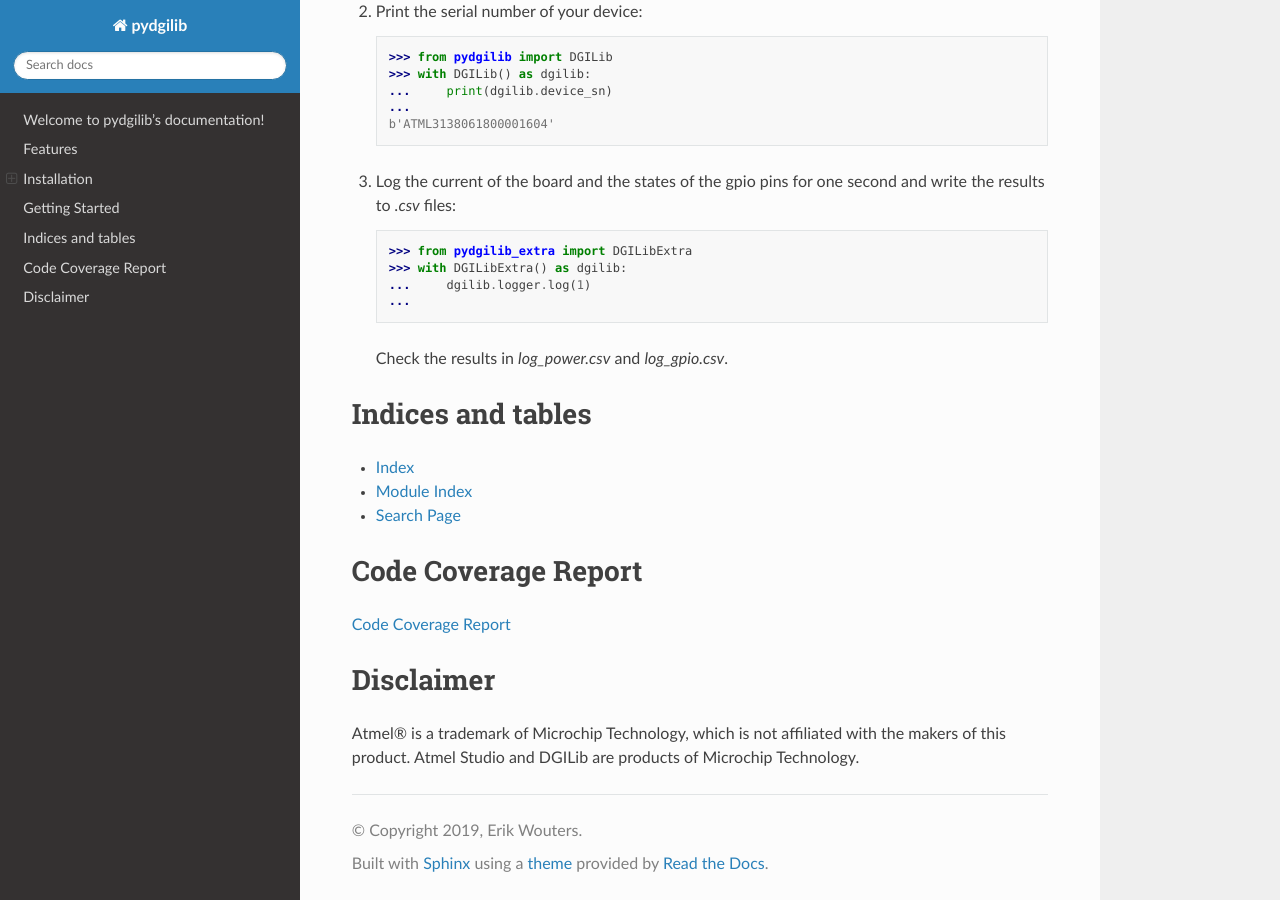
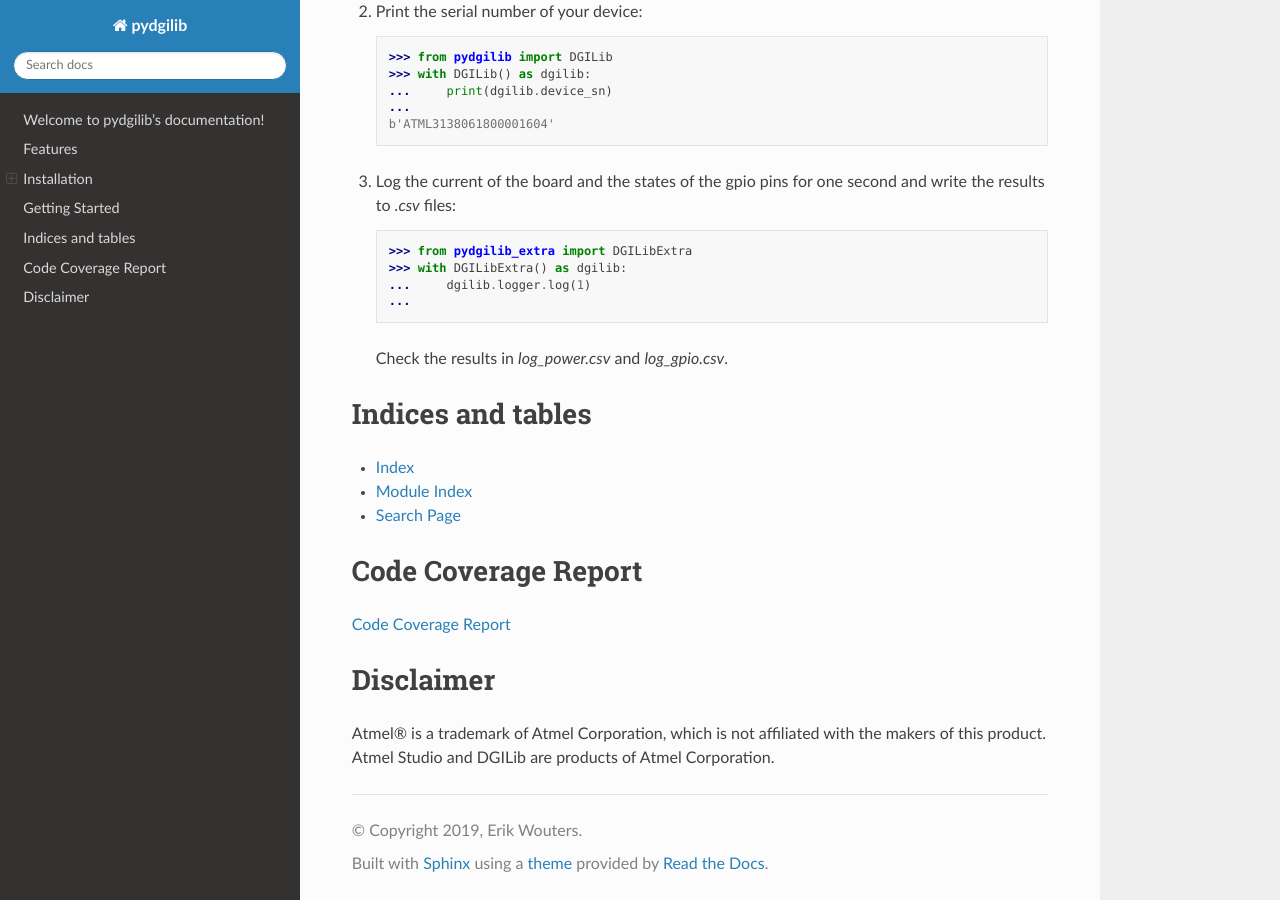
Before and after one commit to EWouters/pydgilib, a Sphinx documentation site: the page built from docs/index.rst, in a window 1280 px wide and 900 px high, scrolled down 1370 px. Built offline with Sphinx 7.4.7 and the Read the Docs theme 2.0.0, drawn with Linux system fonts in a browser that asks for light colours.

Commit message:
Corrected owner of Atmel

```diff
--- a/docs/index.rst
+++ b/docs/index.rst
@@ -94,5 +94,5 @@ Code Coverage Report
 Disclaimer
 ==========
 
-Atmel® is a trademark of Microchip Technology, which is not affiliated with the makers of this product.
-Atmel Studio and DGILib are products of Microchip Technology.
+Atmel® is a trademark of  Atmel Corporation, which is not affiliated with the makers of this product.
+Atmel Studio and DGILib are products of Atmel Corporation.
```
Also changed, not shown: docs/source/images/plot_example.png (added).
